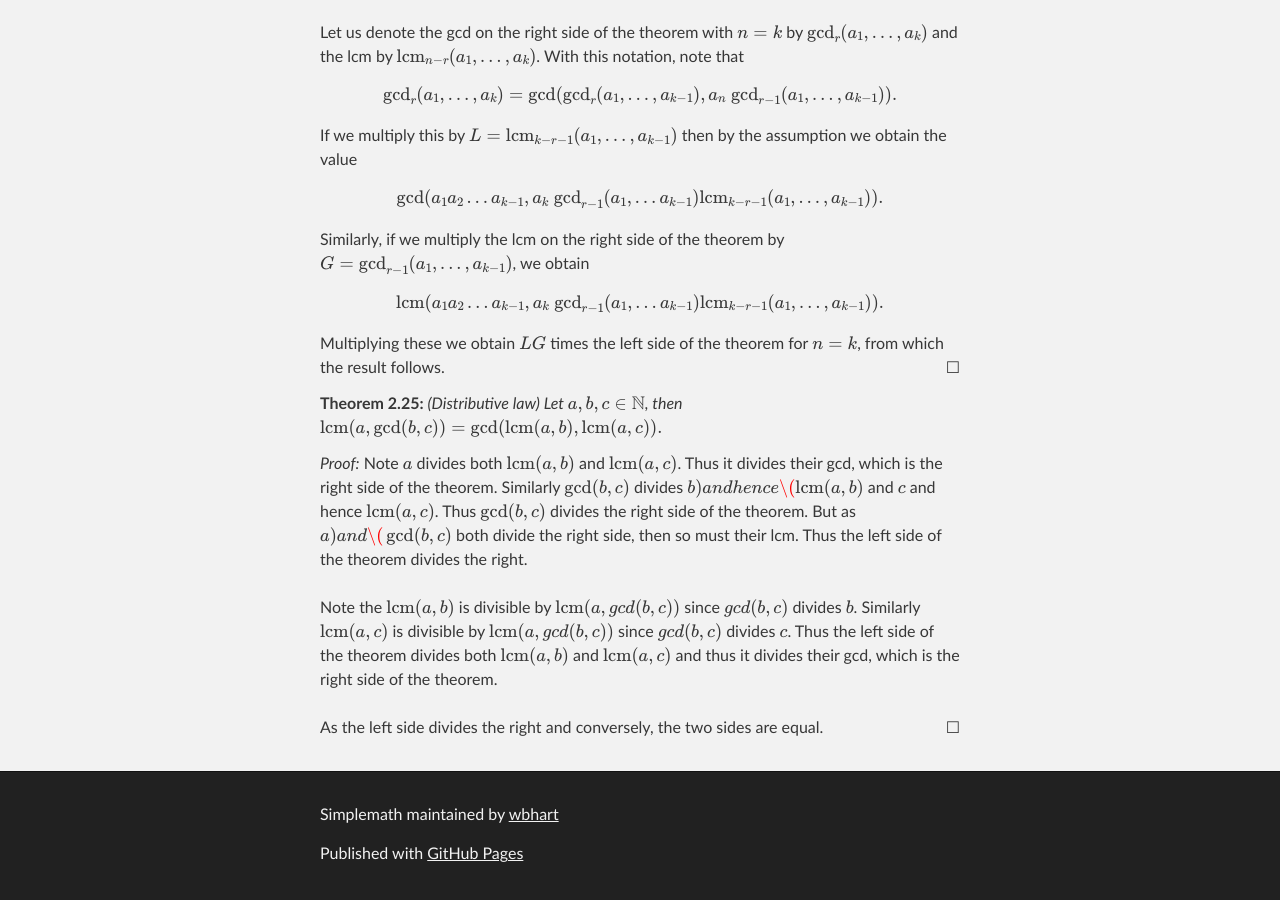
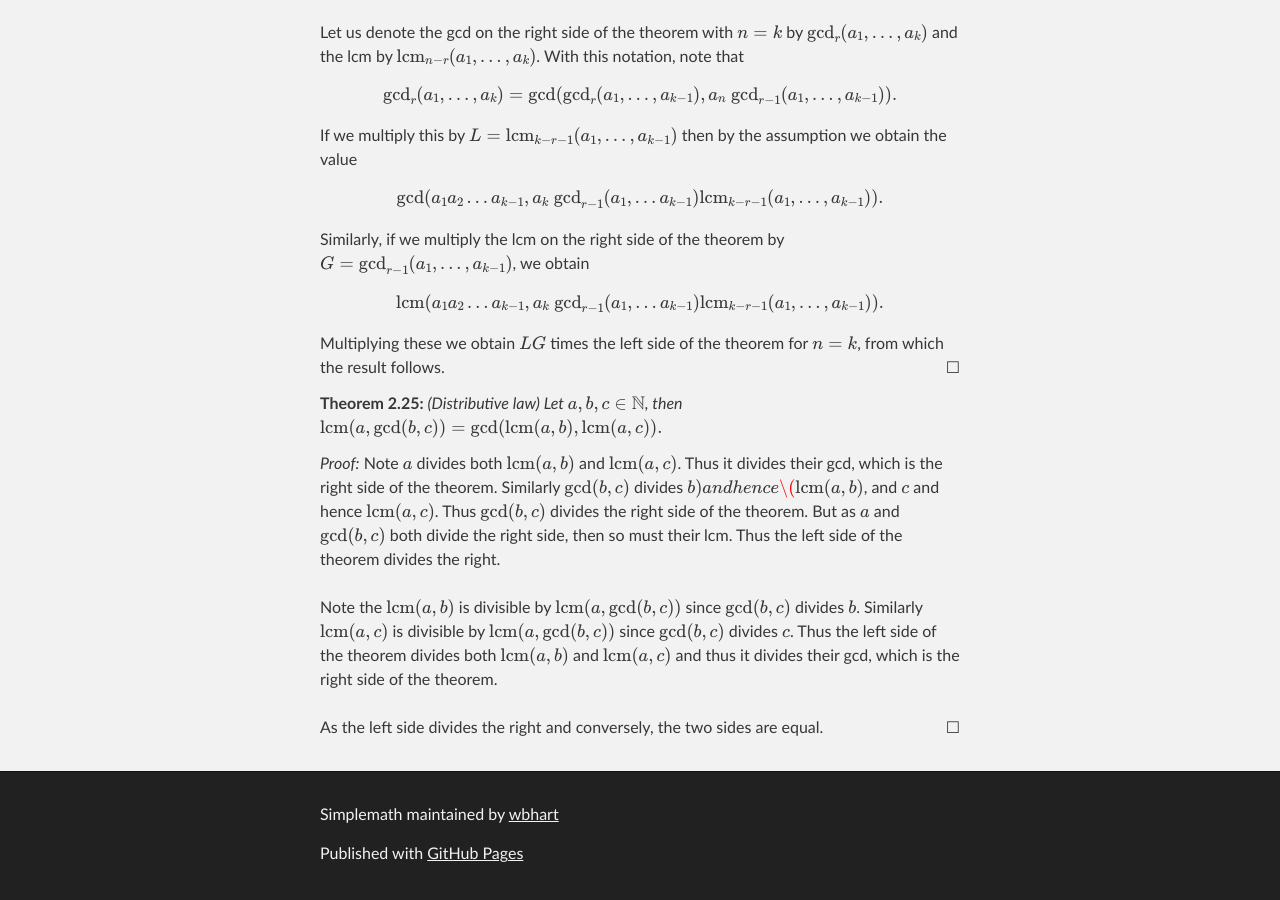
Before and after one commit to wbhart/SimpleMath, a Jekyll site: the page built from test.html, in a window 1280 px wide and 900 px high, scrolled down 6671 px. Built offline with Jekyll 4.4.1, drawn with Linux system fonts in a browser that asks for light colours; formulas are drawn with MathJax 3.

```diff
--- a/test.html
+++ b/test.html
@@ -336,13 +336,13 @@ Multiplying these we obtain \(LG\) times the left side of the theorem for \(n =
 </theorem>
 
 <proof> Note \(a\) divides both \(\mbox{lcm}(a, b)\) and \(\mbox{lcm}(a, c)\). Thus it divides their gcd, which is the
-right side of the theorem. Similarly \(\gcd(b, c)\) divides \(b) and hence \(\mbox{lcm}(a, b)\) and \(c\) and hence
-\(\mbox{lcm}(a, c)\). Thus \(\gcd(b, c)\) divides the right side of the theorem. But as \(a) and \(\gcd(b, c)\) both
+right side of the theorem. Similarly \(\gcd(b, c)\) divides \(b) and hence \(\mbox{lcm}(a, b)\), and \(c\) and hence
+\(\mbox{lcm}(a, c)\). Thus \(\gcd(b, c)\) divides the right side of the theorem. But as \(a\) and \(\gcd(b, c)\) both
 divide the right side, then so must their lcm. Thus the left side of the theorem divides the right. </br></br>
 
-Note the \(\mbox{lcm}(a,b)\) is divisible by \(\mbox{lcm}(a, gcd(b, c))\) since \(gcd(b, c)\) divides \(b\). Similarly
-\(\mbox{lcm}(a,c)\) is divisible by \(\mbox{lcm}(a, gcd(b, c))\) since \(gcd(b, c)\) divides \(c\). Thus the left side of
-the theorem divides both \(\mbox{lcm}(a,b)\) and \(\mbox{lcm}(a,c)\) and thus it divides their gcd, which is the right
+Note the \(\mbox{lcm}(a,b)\) is divisible by \(\mbox{lcm}(a, \gcd(b, c))\) since \(\gcd(b, c)\) divides \(b\). Similarly
+\(\mbox{lcm}(a,c)\) is divisible by \(\mbox{lcm}(a, \gcd(b, c))\) since \(\gcd(b, c)\) divides \(c\). Thus the left side
+of the theorem divides both \(\mbox{lcm}(a,b)\) and \(\mbox{lcm}(a,c)\) and thus it divides their gcd, which is the right
 side of the theorem. </br></br>
 
 As the left side divides the right and conversely, the two sides are equal.
```
